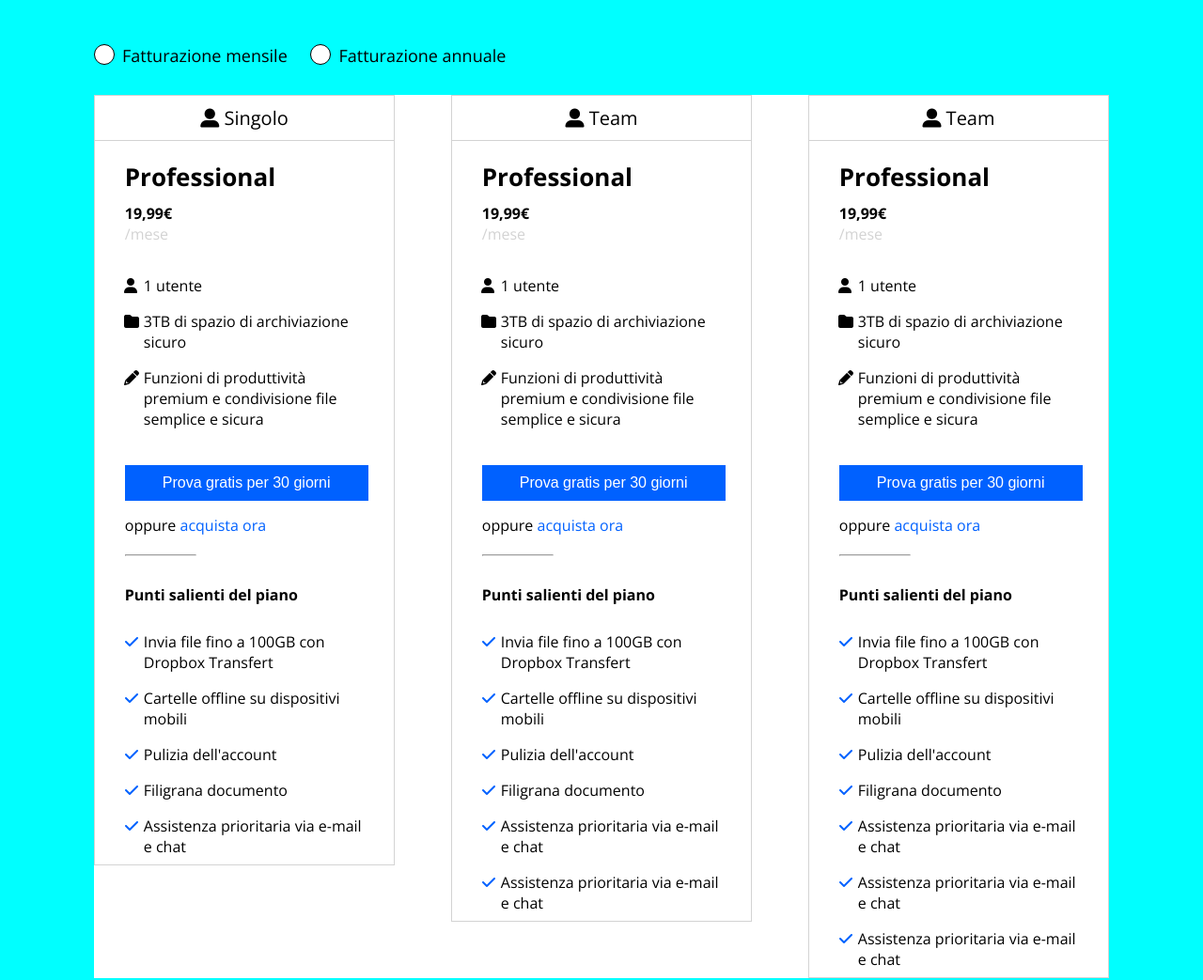
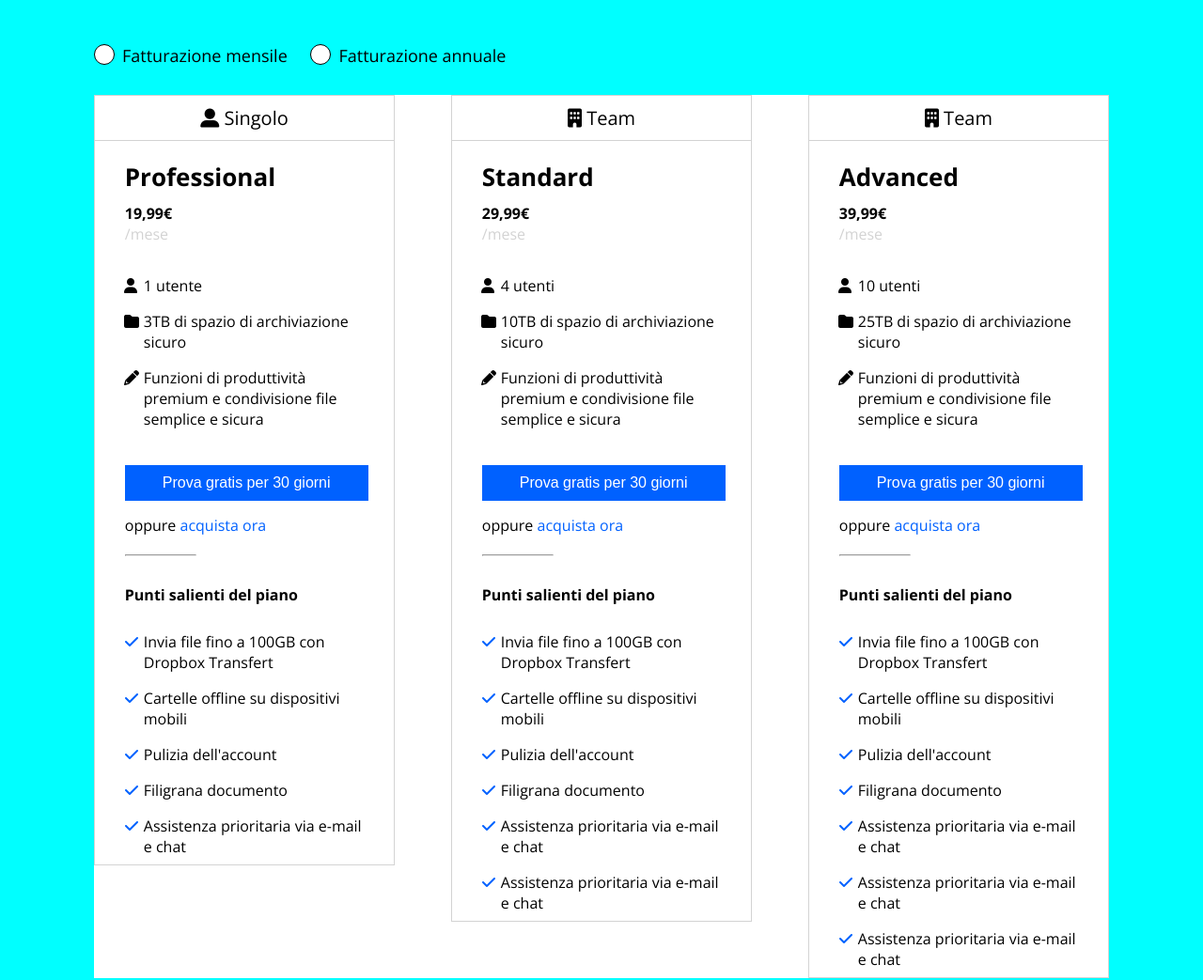
Before and after one commit to Nothung429/htmlcss-dropbox, a plain HTML site: page index.html in a window 1280 px wide. Shown: the part 1026-2069 px from the top of the page at 94% size. Drawn offline with nearby package versions, Linux system fonts and the light colour scheme.

Commit message:
fix sezione1 e inizio sezione2

```diff
--- a/index.html
+++ b/index.html
@@ -2,13 +2,16 @@
 <html lang="it">
 
     <head>
+<!------ fontawesome ------>
         <link rel="stylesheet" href="https://cdnjs.cloudflare.com/ajax/libs/font-awesome/6.1.1/css/all.min.css" integrity="sha512-KfkfwYDsLkIlwQp6LFnl8zNdLGxu9YAA1QvwINks4PhcElQSvqcyVLLD9aMhXd13uQjoXtEKNosOWaZqXgel0g==" crossorigin="anonymous" referrerpolicy="no-referrer" />
+<!------ font text ------>
         <link rel="preconnect" href="https://fonts.googleapis.com">
         <link rel="preconnect" href="https://fonts.gstatic.com" crossorigin>
         <link href="https://fonts.googleapis.com/css2?family=Open+Sans:wght@400;500;700;800&display=swap" rel="stylesheet">
         <meta charset="UTF-8">
         <meta http-equiv="X-UA-Compatible" content="IE=edge">
         <meta name="viewport" content="width=device-width, initial-scale=1.0">
+<!------ link css ------>
         <link rel="stylesheet" href="css/style-general.css">
         <link rel="stylesheet" href="css/style-header&jumbotron.css">
         <link rel="stylesheet" href="css/style-section1.css">
@@ -121,18 +124,18 @@
 <!------ colonna centrale ------>
                         <div class="center">
                             <div class="subject">
-                                <span><i class='fas fa-user-alt'></i> Team</span>
+                                <span><i class="fa-solid fa-building"></i> Team</span>
                             </div>
                             <div class="left-frame">
-                                <h3>Professional</h3>
+                                <h3>Standard</h3>
                                 <div class="price">
-                                    <section>19,99€</section>
+                                    <section>29,99€</section>
                                     <span>/mese</span>
                                 </div>
                                 <div class="price-advantage">
                                     <ul>
-                                        <li id="a1">1 utente</li>
-                                        <li id="a2">3TB di spazio di archiviazione sicuro</li>
+                                        <li id="a1">4 utenti</li>
+                                        <li id="a2">10TB di spazio di archiviazione sicuro</li>
                                         <li id="a3">Funzioni di produttività premium e condivisione file semplice e sicura</li>
                                     </ul>
                                 </div>
@@ -157,18 +160,18 @@
 <!------ colonna destra ------>
                         <div class="right">
                             <div class="subject">
-                                <span><i class='fas fa-user-alt'></i> Team</span>
+                                <span><i class="fa-solid fa-building"></i> Team</span>
                             </div>
                             <div class="left-frame">
-                                <h3>Professional</h3>
+                                <h3>Advanced</h3>
                                 <div class="price">
-                                    <section>19,99€</section>
+                                    <section>39,99€</section>
                                     <span>/mese</span>
                                 </div>
                                 <div class="price-advantage">
                                     <ul>
-                                        <li id="a1">1 utente</li>
-                                        <li id="a2">3TB di spazio di archiviazione sicuro</li>
+                                        <li id="a1">10 utenti</li>
+                                        <li id="a2">25TB di spazio di archiviazione sicuro</li>
                                         <li id="a3">Funzioni di produttività premium e condivisione file semplice e sicura</li>
                                     </ul>
                                 </div>
@@ -195,7 +198,7 @@
 <!------ parte inferiore ------>
                     <div class="bottom">
                         <div class="subject1">
-                            <span><i class='fas fa-user-alt'></i> Team</span>
+                            <span><i class="fa-solid fa-building"></i> Team</span>
                         </div>
                         <div class="bottom-left">
                             <h3>Enterprise</h3>
@@ -208,6 +211,10 @@
                     </div>
                 </div>
             </div>
+<!------ sezione informazioni del servizio ------>
+            <div class="section2">
+
+            </div>
         </main>
 
         <footer>
```
